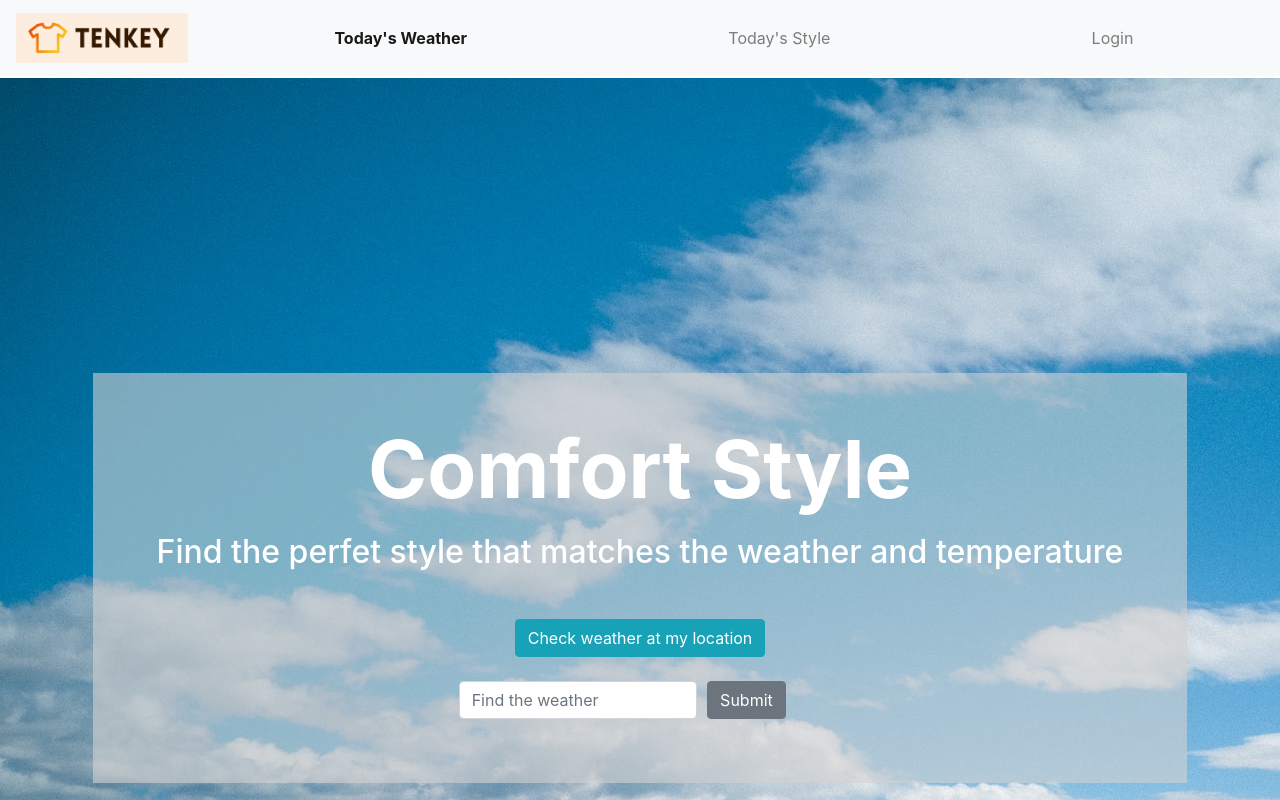
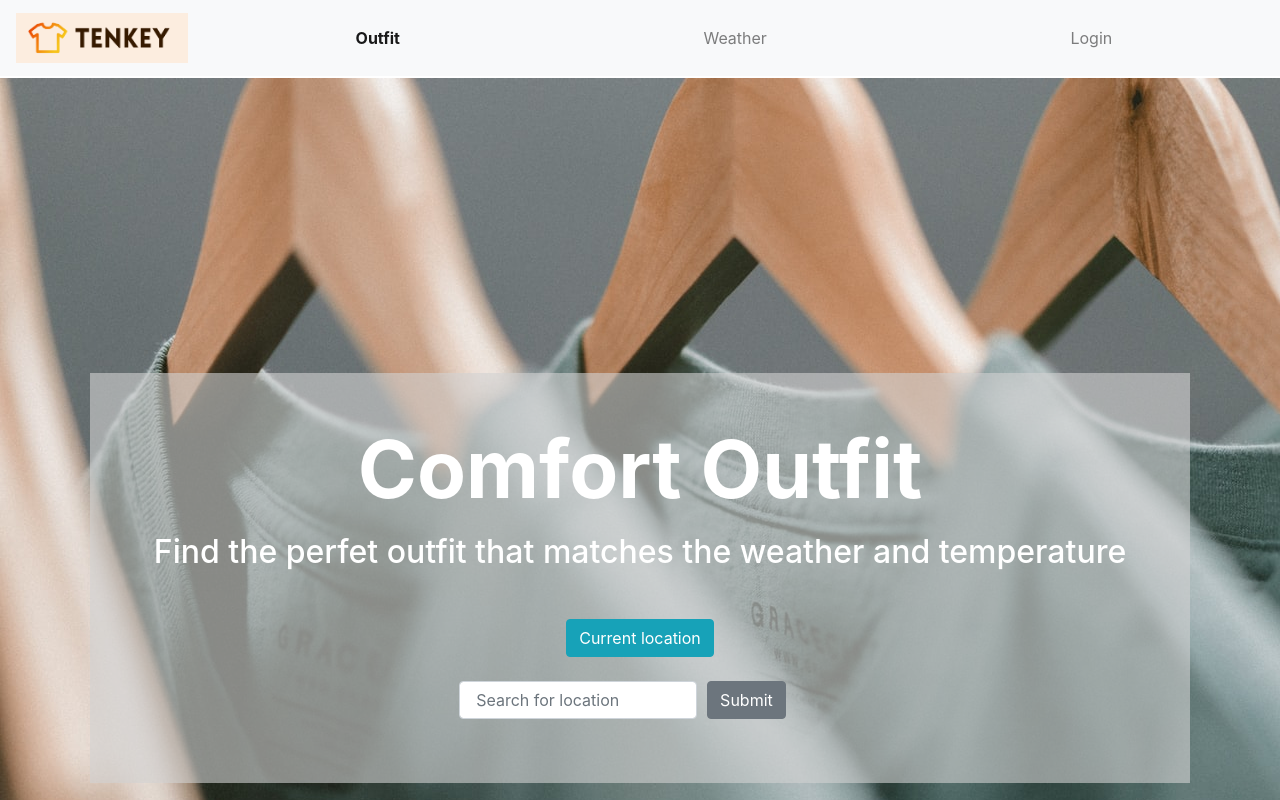
Before and after one commit to RenaWagner/tenkey-client, a React (Create React App) app: page / in a window 1280 px wide. Shown: the top 800 px of the page. Built offline with nearby package versions, Linux system fonts and the light colour scheme.

Commit message:
Switch Home page and Style Page

```diff
--- a/src/App.tsx
+++ b/src/App.tsx
@@ -2,7 +2,6 @@ import React, { useEffect } from "react";
 import "./App.css";
 import { Route, Switch } from "react-router";
 import NavBar from "./components/NavBar/NavBar";
-import HomePage from "./pages/HomePage/HomePage";
 import ForecastPage from "./pages/ForecastPage/ForecastPage";
 import LoginPage from "./pages/LoginPage/LoginPage";
 import SignupPage from "./pages/SignupPage/SignupPage";
@@ -16,6 +15,7 @@ import { bootstrapLoginState } from "./store/user/actions";
 import Messages from "./components/Messages/Messages";
 import { selectMessage } from "./store/message/selectors";
 import ForecastStylePage from "./pages/ForecastStylePage/ForecastStylePage";
+import WeatherPage from "./pages/WeatherPage/WeatherPage";
 
 function App() {
   const dispatch = useDispatch();
@@ -30,11 +30,11 @@ function App() {
       <NavBar />
       {message ? <Messages /> : <></>}
       <Switch>
-        <Route exact path="/" component={HomePage} />
+        <Route exact path="/" component={StylePage} />
+        <Route exact path="/weather" component={WeatherPage} />
         <Route path="/forecast" component={ForecastPage} />
         <Route path="/login" component={LoginPage} />
         <Route path="/signup" component={SignupPage} />
-        <Route exact path="/style" component={StylePage} />
         <Route path="/style/:date" component={ForecastStylePage} />
         <Route path="/update/:type/:id" component={UpdateStylePage} />
         <Route path="/upload" component={UploadPage} />
--- a/src/components/LocationBtn/LocationBtn.tsx
+++ b/src/components/LocationBtn/LocationBtn.tsx
@@ -39,7 +39,7 @@ export default function LocationButton() {
             clickedPlace();
           }}
         >
-          Check weather at my location
+          Current location
         </Button>
       </Link>
     </div>
--- a/src/components/LocationInput/LocationInput.tsx
+++ b/src/components/LocationInput/LocationInput.tsx
@@ -57,13 +57,13 @@ export default function LocationInput() {
         <Form.Row>
           <Col sm={8}>
             <Form.Label htmlFor="inlineFormInput" srOnly>
-              Search by the city name:
+              Search for location
             </Form.Label>
             <Form.Control
               type="text"
               value={city}
               onChange={(e) => setCity(e.target.value)}
-              placeholder="Find the weather"
+              placeholder=" Search for location"
             />
           </Col>
           <Col xs="auto">
--- a/src/components/NavBar/NavBar.tsx
+++ b/src/components/NavBar/NavBar.tsx
@@ -28,16 +28,16 @@ export default function NavBar() {
               to="/"
               exact
             >
-              Today's Weather
+              Outfit
             </Nav.Link>
           </Nav.Item>
           <Nav.Item>
             <Nav.Link
               activeStyle={{ fontWeight: "bold" }}
               as={NavLink}
-              to="/style"
+              to="/weather"
             >
-              Today's Style
+              Weather
             </Nav.Link>
           </Nav.Item>
           {isLoggedIn ? (
--- a/src/pages/StylePage/StylePage.tsx
+++ b/src/pages/StylePage/StylePage.tsx
@@ -75,17 +75,32 @@ export default function StylePage() {
                   style={{ backgroundColor: `rgba(211,211,211, 0.6)` }}
                 >
                   <div className="text-white">
-                    <h2 className="mb-5">Choose the location first!</h2>
+                    <h1
+                      className="font-weight-bold pl-3 pr-3"
+                      style={{ fontSize: 80 }}
+                    >
+                      Comfort Outfit
+                    </h1>
+                    <h2 className="mt-3 mb-5 pl-3 pr-3">
+                      Find the perfet outfit that matches the weather and
+                      temperature
+                    </h2>
+                    <div className="text-white">
                       <LocationButton />
                       <LocationInput />
                     </div>
                     {isLoading ? (
-                    <Spinner animation="border" role="status" className="mt-5">
+                      <Spinner
+                        animation="border"
+                        role="status"
+                        className="mt-5"
+                      >
                         <span className="sr-only">Loading...</span>
                       </Spinner>
                     ) : (
                       <></>
                     )}
+                  </div>
                 </div>
               </div>
             </div>
```
Also changed, not shown: src/pages/WeatherPage/WeatherPage.tsx (renamed from src/pages/HomePage/HomePage.tsx). Lines whose indentation alone changed are shown as unchanged.
